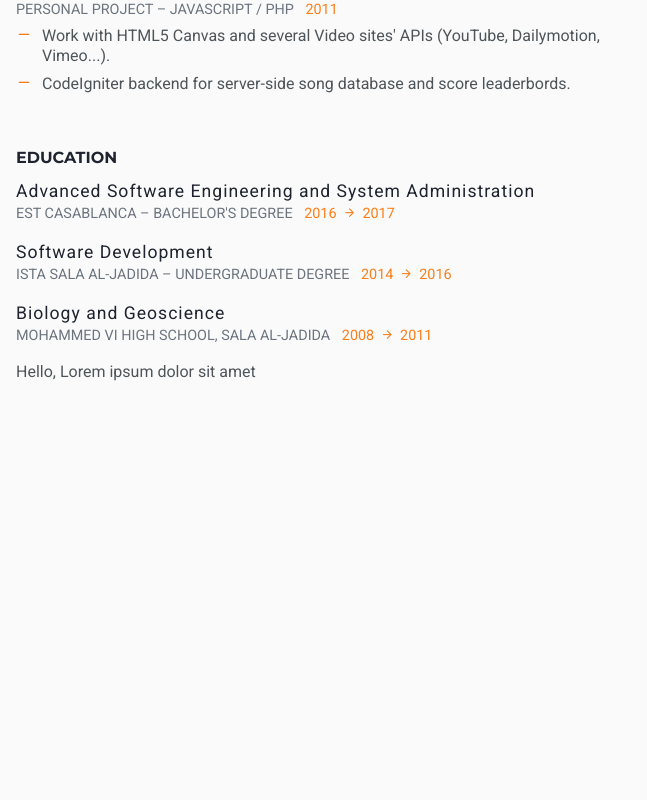
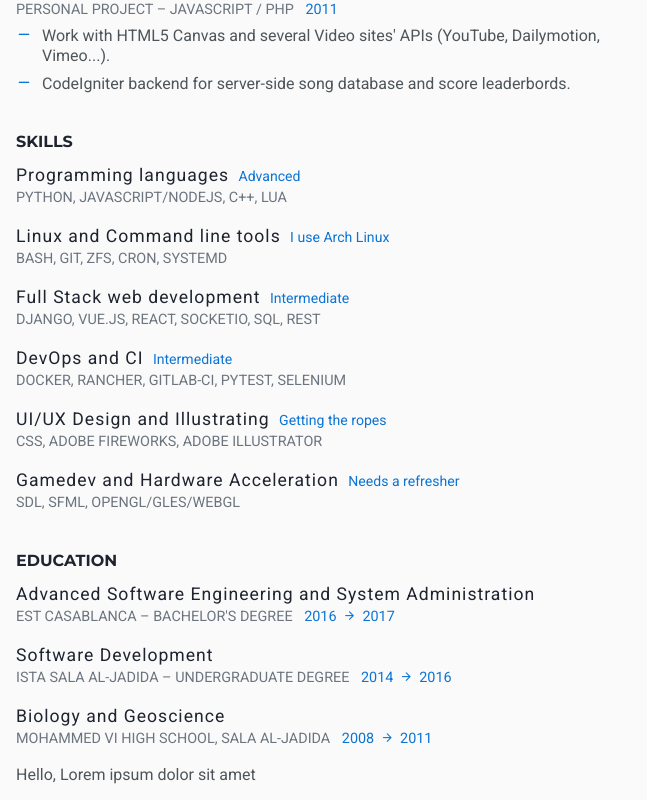
Before and after one commit to thedentist89/resume, a React (Create React App) app: page / in a window 1280 px wide. Shown: the part 1291-2091 px from the top of the page, without its empty margins (0-647 px from the left). Before the commit the page ends 1688 px from the top, so only its background shows below. Built offline with nearby package versions, Linux system fonts and the light colour scheme.

Commit message:
Added a skills section

```diff
--- a/src/App.js
+++ b/src/App.js
@@ -1,9 +1,10 @@
 import React, { Component } from 'react';
 import styled, { ThemeProvider, createGlobalStyle } from 'styled-components';
+import style from './style';
 import Header from './Components/Header';
-import Experience from './Components/Experience';
-import Education from './Components/Education';
-import style from './style';
+import Experience from './Components/Experience/Component';
+import Skills from './Components/Skills/Component';
+import Education from './Components/Education/Component';
 
 const GlobalStyle = createGlobalStyle`
   body {
@@ -38,6 +39,7 @@ export default class App extends Component {
           <Header />
           <div className="main">
             <Experience />
+            <Skills />
             <Education />
           </div>
           <div>
--- /dev/null
+++ b/src/Components/Education/Component.js
@@ -0,0 +1,24 @@
+import React, { Component } from 'react';
+import styled from 'styled-components';
+import Section from '../Section';
+import EducationItem from './Item';
+
+import data from '../../Data/education.json';
+
+const StyleBase = styled(Section)`
+
+`;
+
+export default class Education extends Component {
+  render() {
+    const children = data.map((item, i) => (
+      <EducationItem key={i} {...item} />
+    ));
+
+    return (<StyleBase
+      label="Education"
+    >
+      {children}
+    </StyleBase>);
+  }
+}
--- a/src/Components/Section.js
+++ b/src/Components/Section.js
@@ -2,7 +2,7 @@ import React, { Component } from 'react';
 import styled from 'styled-components';
 
 const StyleBase = styled.section`
-  margin-bottom: 54px;
+  margin-bottom: 38px;
 
   &:last-child {
     margin-bottom: 16px;
--- a/src/Components/Education.js
+++ b/src/Components/Skills/Component.js
@@ -1,22 +1,22 @@
 import React, { Component } from 'react';
 import styled from 'styled-components';
-import Section from './Section';
-import EducationItem from './Education/Item';
+import Section from '../Section';
+import Item from './Item';
 
-import data from '../Data/education.json';
+import data from '../../Data/skills.json';
 
 const StyleBase = styled(Section)`
 
 `;
 
-export default class Education extends Component {
+export default class Skills extends Component {
   render() {
     const children = data.map((item, i) => (
-      <EducationItem key={i} {...item} />
+      <Item key={i} {...item} />
     ));
 
     return (<StyleBase
-      label="Education"
+      label="Skills"
     >
       {children}
     </StyleBase>);
--- /dev/null
+++ b/src/Components/Skills/Item.js
@@ -0,0 +1,44 @@
+import React, { Component } from 'react';
+import styled from 'styled-components';
+
+const StyleBase = styled.article`
+  margin-bottom: 16px;
+
+  &:last-child {
+    margin-bottom: 0;
+  }
+
+  .title {
+    font-size: 1.1em;
+    letter-spacing: 1px;
+    line-height: 1.5rem;
+    color: ${props => props.theme.primary};
+  }
+
+  .sub-title {
+    font-size: 0.9em;
+    line-height: 1.25rem;
+    text-transform: uppercase;
+    color: ${props => props.theme.secondary};
+  }
+
+  .level {
+    font-weight: 400;
+    margin-left: 4px;
+    font-size: 0.8em;
+    letter-spacing: 0;
+    white-space: nowrap;
+    color: ${props => props.theme.accent};
+  }
+`;
+
+export default class Item extends Component {
+  render() {
+    return (<StyleBase {...this.props}>
+      <div className="heading">
+        <div className="title">{this.props.label} <span className="level">{this.props.level}</span></div>
+        <div className="sub-title">{this.props.details}</div>
+      </div>
+    </StyleBase>);
+  }
+}
--- /dev/null
+++ b/src/Data/skills.json
@@ -0,0 +1,32 @@
+[
+    {
+        "label": "Programming languages",
+        "details": "Python, Javascript/NodeJS, C++, Lua",
+        "level": "Advanced"
+    },
+    {
+        "label": "Linux and Command line tools",
+        "details": "Bash, Git, Zfs, Cron, Systemd",
+        "level": "I use Arch Linux"
+    },
+    {
+        "label": "Full Stack web development",
+        "details": "Django, Vue.js, React, SocketIO, SQL, REST",
+        "level": "Intermediate"
+    },
+    {
+        "label": "DevOps and CI",
+        "details": "Docker, Rancher, Gitlab-CI, Pytest, Selenium",
+        "level": "Intermediate"
+    },
+    {
+        "label": "UI/UX Design and Illustrating",
+        "details": "CSS, Adobe Fireworks, Adobe Illustrator",
+        "level": "Getting the ropes"
+    },
+    {
+        "label": "Gamedev and Hardware Acceleration",
+        "details": "SDL, SFML, OpenGL/GLES/WebGL",
+        "level": "Needs a refresher"
+    }
+]
--- a/src/style.js
+++ b/src/style.js
@@ -5,7 +5,7 @@ export default {
 
     primary: 'hsl(222, 22%, 15%)',
     secondary: 'hsl(210, 8%, 46%)',
-    accent: 'hsl(27, 96%, 54%)',
-    accent800: 'hsl(27, 98%, 85%)',
+    // accent: 'hsl(27, 96%, 54%)',
+    accent: 'hsl(209, 89%, 44%)',
   },
 };
```
Also changed, not shown: src/Components/Experience/Component.js (renamed from src/Components/Experience.js, +5 -5 lines).
